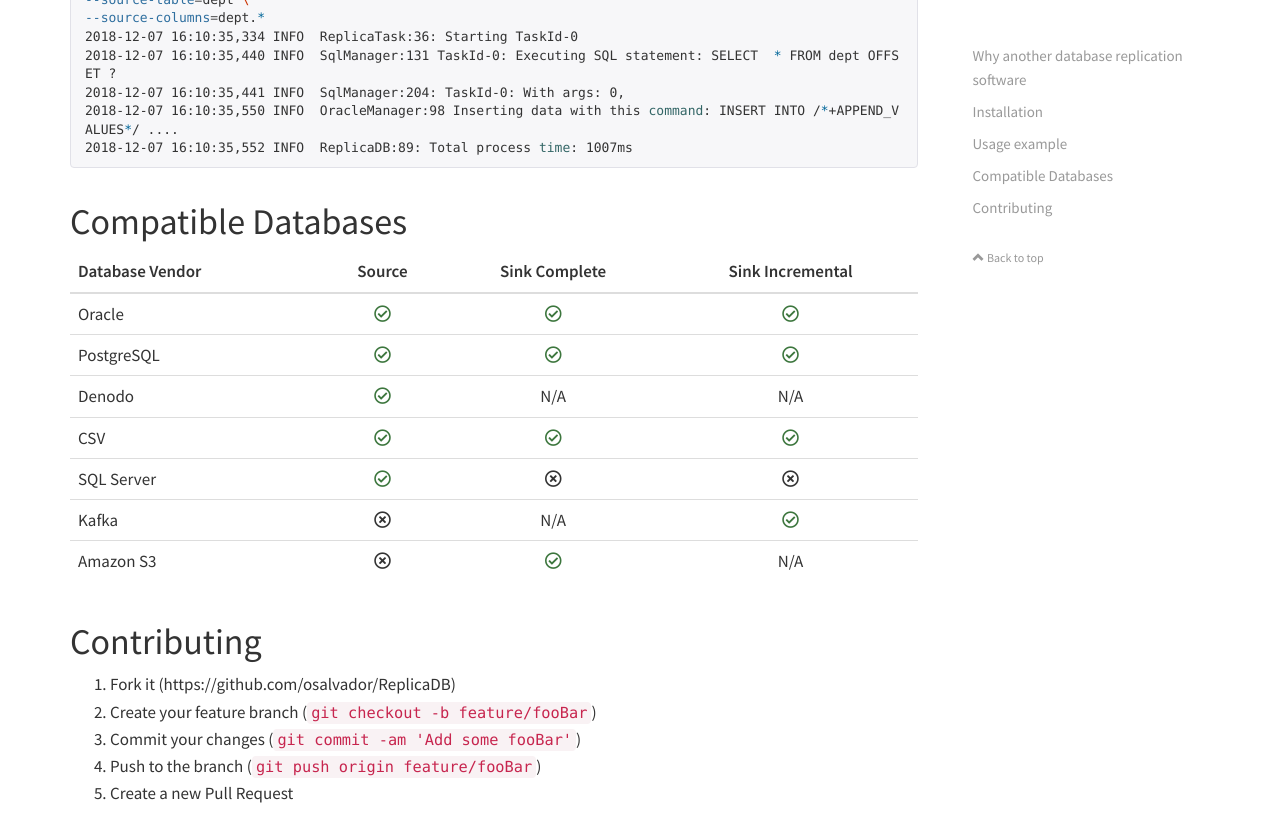
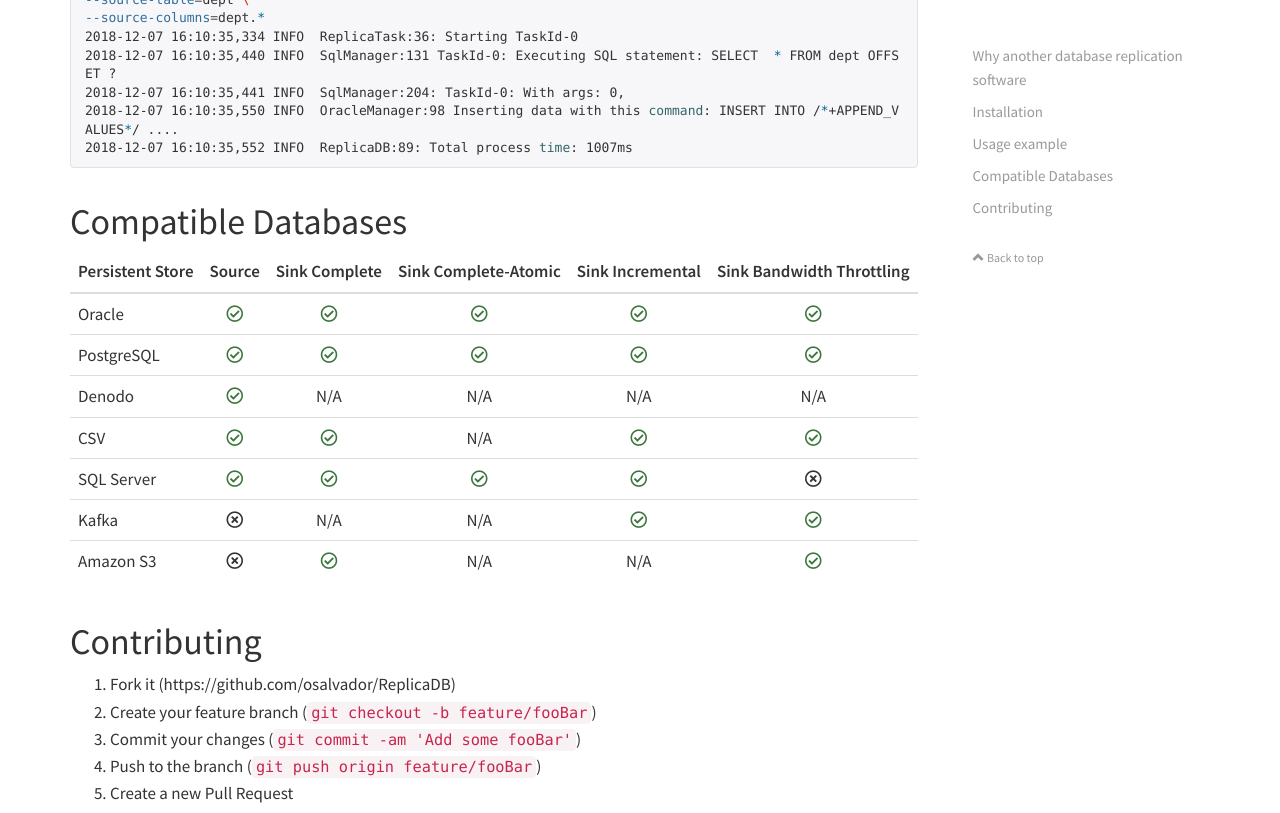
Before and after one commit to osalvador/ReplicaDB, a Jekyll site: the page built from index.md, in a window 1280 px wide and 900 px high, scrolled down 3689 px, cut to the strip 0-813 px from the top of the window. Built offline with Jekyll 4.4.1, drawn with Linux system fonts in a browser that asks for light colours; nearby versions of some CDN libraries; comment, search, counter and statistics services are not loaded.

Commit message:
Update index.md

```diff
--- a/index.md
+++ b/index.md
@@ -119,15 +119,16 @@
 
 {:.table}
 
-| Database Vendor | Source | Sink Complete | Sink Incremental |
-|-----------------|:---------:|:---------------:|:------------------:|
-| Oracle           | <i class="far fa-check-circle text-success"></i> | <i class="far fa-check-circle text-success"></i> | <i class="far fa-check-circle text-success"></i> |
-| PostgreSQL       | <i class="far fa-check-circle text-success"></i> | <i class="far fa-check-circle text-success"></i> | <i class="far fa-check-circle text-success"></i> |
-| Denodo       | <i class="far fa-check-circle text-success"></i> | N/A | N/A |
-| CSV             | <i class="far fa-check-circle text-success"></i> | <i class="far fa-check-circle text-success"></i> | <i class="far fa-check-circle text-success"></i> |
-| SQL Server             | <i class="far fa-check-circle text-success"></i> | <i class="far fa-times-circle"></i> | <i class="far fa-times-circle"></i> |
-| Kafka             | <i class="far fa-times-circle"></i> | N/A | <i class="far fa-check-circle text-success"></i> |
-| Amazon S3       | <i class="far fa-times-circle"></i> | <i class="far fa-check-circle text-success"></i> | N/A |
+| Persistent Store |          Source          |    Sink Complete   | Sink Complete-Atomic |  Sink Incremental  | Sink Bandwidth Throttling |
+|------------------|:------------------------:|:------------------:|:--------------------:|:------------------:|:-------------------------:|
+| Oracle           |    <i class="far fa-check-circle text-success"></i>    | <i class="far fa-check-circle text-success"></i> |  <i class="far fa-check-circle text-success"></i>  | <i class="far fa-check-circle text-success"></i> |     <i class="far fa-check-circle text-success"></i>    |
+| PostgreSQL       |    <i class="far fa-check-circle text-success"></i>    | <i class="far fa-check-circle text-success"></i> |  <i class="far fa-check-circle text-success"></i>  | <i class="far fa-check-circle text-success"></i> |     <i class="far fa-check-circle text-success"></i>    |
+| Denodo           |    <i class="far fa-check-circle text-success"></i>    |         N/A        |          N/A         |         N/A        |            N/A            |
+| CSV              |    <i class="far fa-check-circle text-success"></i>    | <i class="far fa-check-circle text-success"></i> |          N/A         | <i class="far fa-check-circle text-success"></i> |     <i class="far fa-check-circle text-success"></i>    |
+| SQL Server       |    <i class="far fa-check-circle text-success"></i>    | <i class="far fa-check-circle text-success"></i> |  <i class="far fa-check-circle text-success"></i>  | <i class="far fa-check-circle text-success"></i> |  <i class="far fa-times-circle"></i> |
+| Kafka            | <i class="far fa-times-circle"></i> |         N/A        |          N/A         | <i class="far fa-check-circle text-success"></i> |     <i class="far fa-check-circle text-success"></i>    |
+| Amazon S3        | <i class="far fa-times-circle"></i> | <i class="far fa-check-circle text-success"></i> |          N/A         |         N/A        |     <i class="far fa-check-circle text-success"></i>    |
+
 
 # Contributing
 
```
